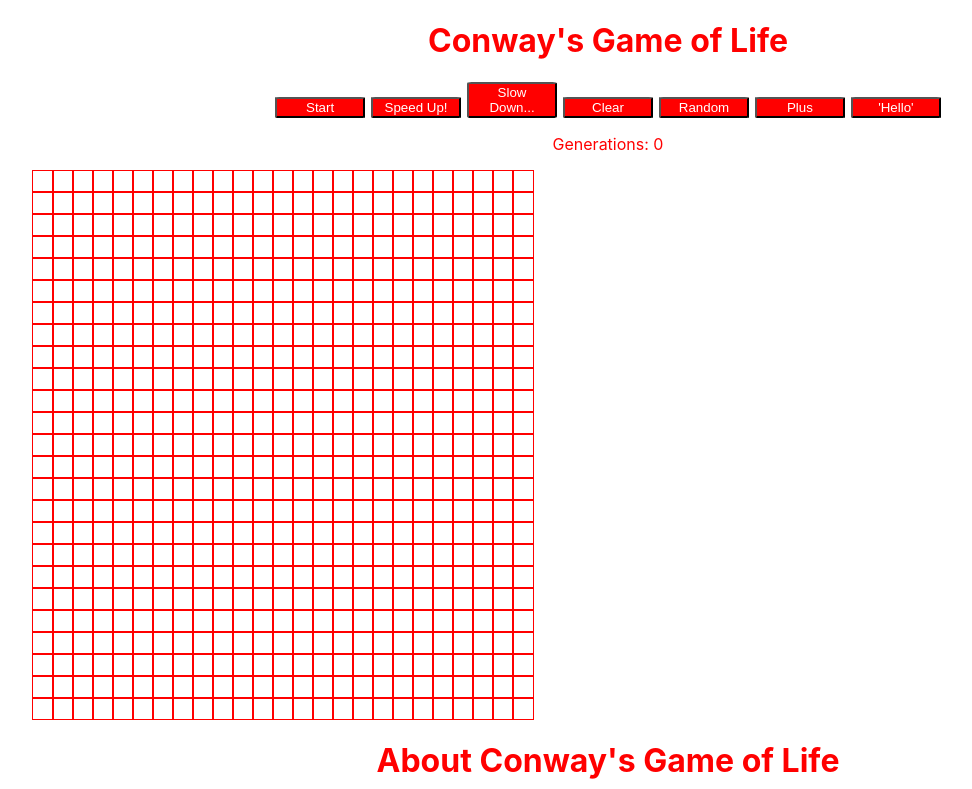
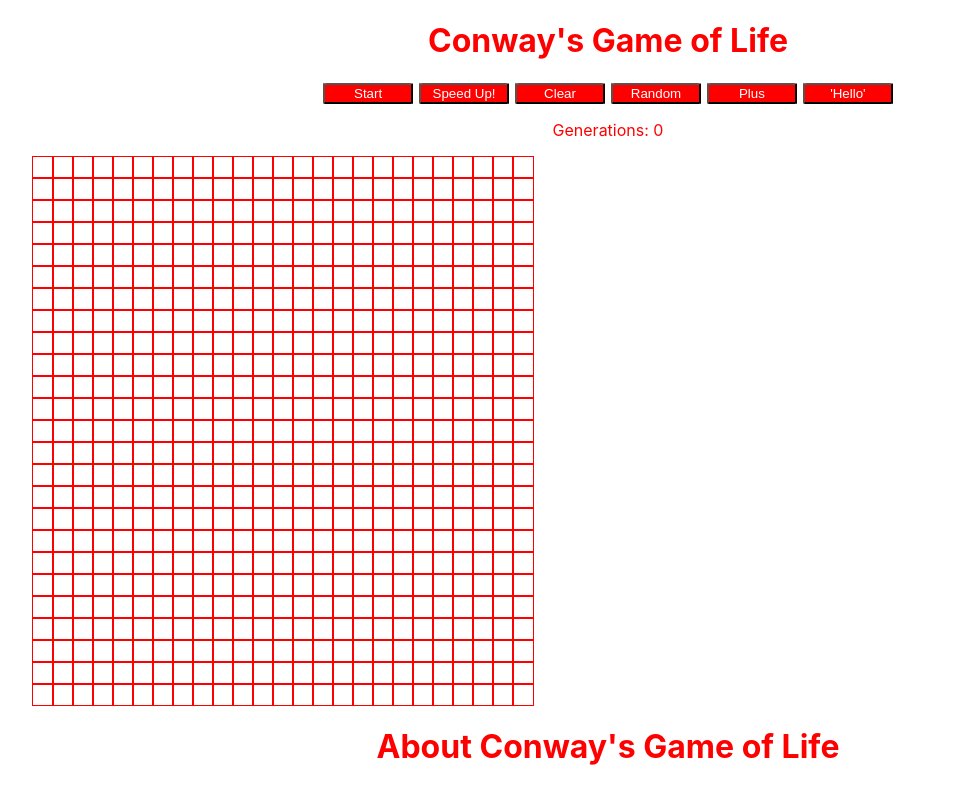
Before and after one commit to bryanbilek/Conways-Game-of-Life, a React (Create React App) app in the folder conways-game-of-life/: page / in a window 1280 px wide. Shown: the top 789 px of the page, without its empty margins (32-1004 px from the left). Built offline with nearby package versions, Linux system fonts and the light colour scheme.

Commit message:
slow down not working so uncommented for now

```diff
--- a/conways-game-of-life/src/components/Grid.js
+++ b/conways-game-of-life/src/components/Grid.js
@@ -90,9 +90,9 @@ function Grid() {
     return setTimeout(runEvolutions, 200);
   };
 
-  const handleSlowDown = () => {
-    return setTimeout(runEvolutions, 2000);
-  };
+  // const handleSlowDown = () => {
+  //   return setTimeout(runEvolutions, 2000);
+  // };
 
   const handleClear = () => {
     setGrid(emptyGrid());
@@ -186,7 +186,7 @@ function Grid() {
           {evolutions ? "Stop" : "Start"}
         </button>
         <button onClick={handleSpeedUp}>Speed Up!</button>
-        <button onClick={handleSlowDown}>Slow Down...</button>
+        {/* <button onClick={handleSlowDown}>Slow Down...</button> */}
         <button onClick={handleClear}>Clear</button>
         <button onClick={handleRandom}>Random</button>
         <button onClick={handlePresetPlus}>Plus</button>
```
